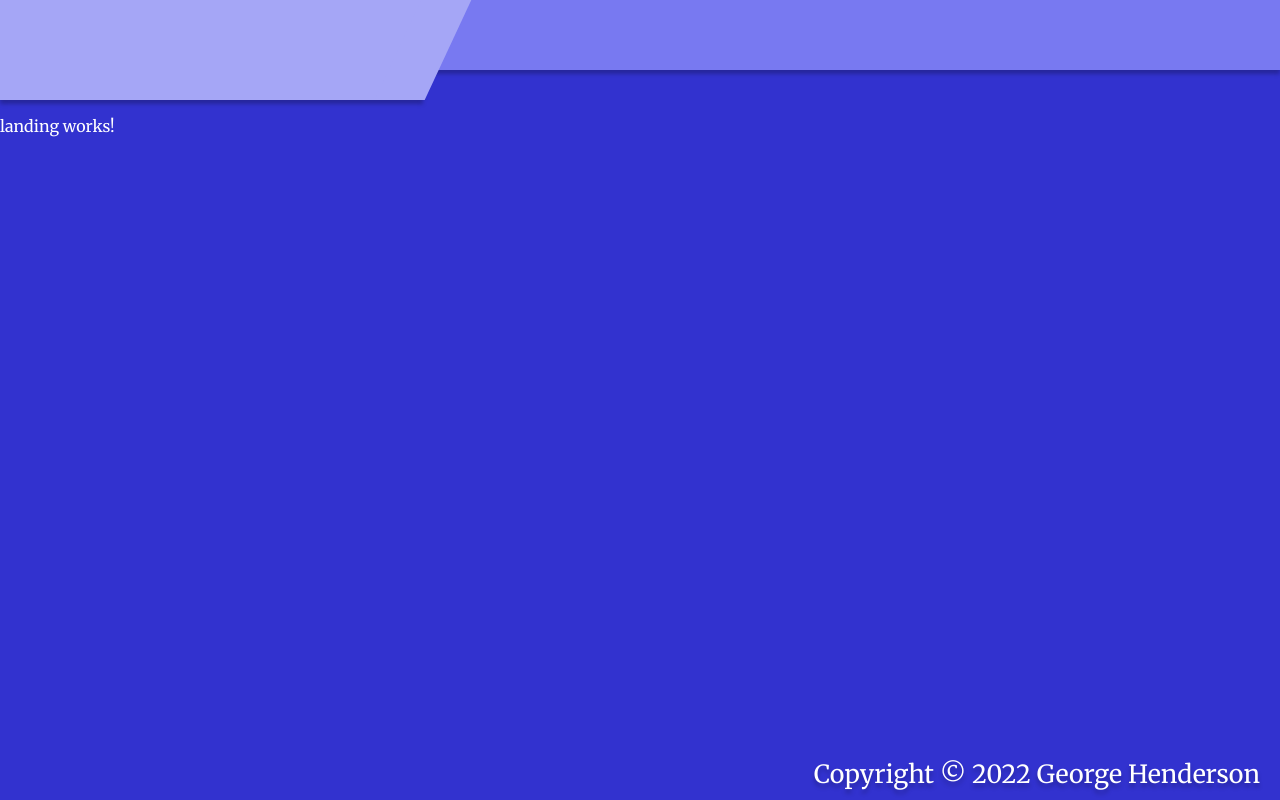
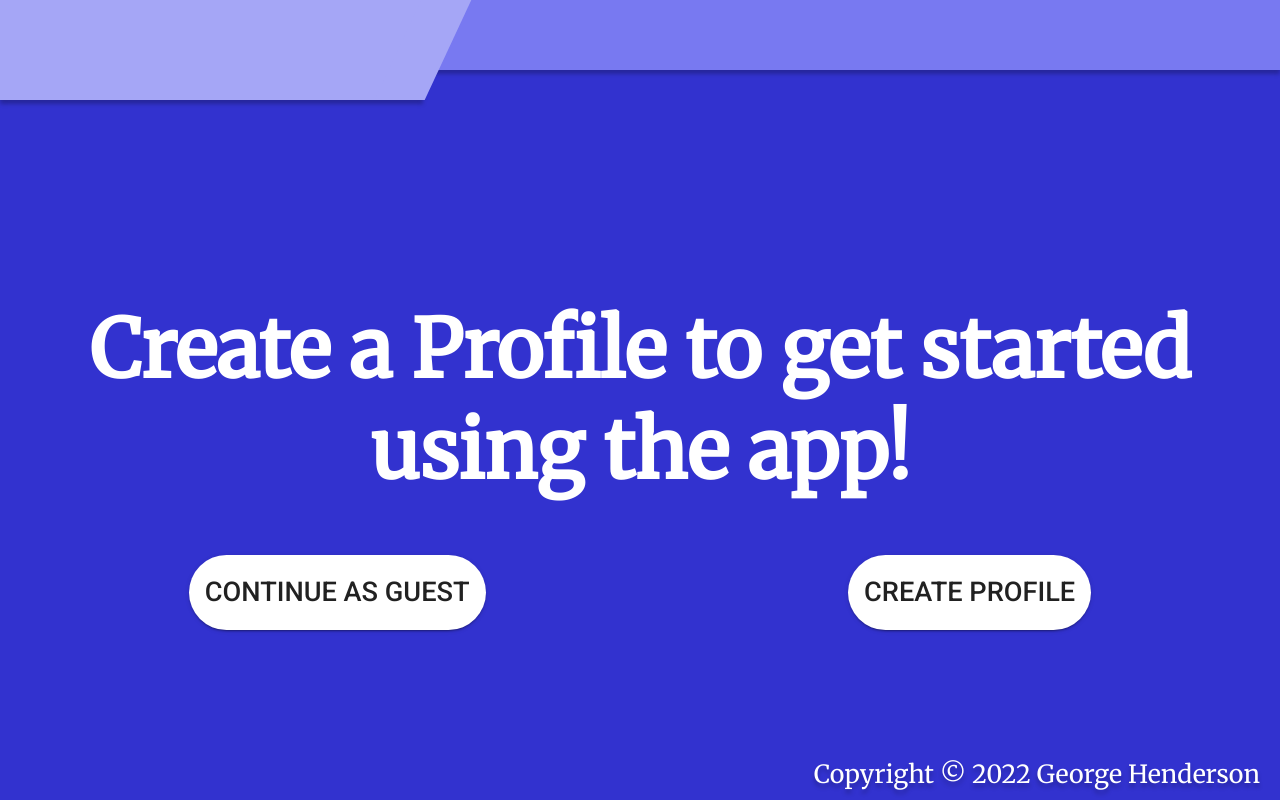
Before and after one commit to GH94GitHub/angular-chat, an Angular app: page / in a window 1280 px wide. Built offline with nearby package versions, Linux system fonts and the light colour scheme.

Commit message:
Added content to landing page

```diff
--- a/src/app/landing/landing.component.html
+++ b/src/app/landing/landing.component.html
@@ -1 +1,15 @@
-<p>landing works!</p>
+<div class="component-content" fxLayout="column">
+
+  <h1 fxFlexOffset="20px" fxFlexOffset.gt-sm="15%">Create a Profile to get started using the app!</h1>
+  <div
+    class="actions"
+    fxLayout="row"
+    fxLayout.lt-md="column"
+    fxLayoutGap="5px"
+    fxLayoutAlign="space-around"
+  >
+    <button mat-raised-button routerLink="/home">CONTINUE AS GUEST</button>
+    <button mat-raised-button routerLink="/create-profile">CREATE PROFILE</button>
+  </div>
+
+</div>
--- a/src/app/landing/landing.component.scss
+++ b/src/app/landing/landing.component.scss
@@ -0,0 +1,27 @@
+.component-content {
+  width: 50%;
+  padding: 10px;
+  margin: auto;
+  text-align: center;
+}
+
+button {
+  font-size: 1.7rem;
+  height: 75px;
+  border-radius: 50px !important;
+  transition: transform .1s;
+
+
+  &:hover {
+    -webkit-transform: scale(1.05);
+    -moz-transform: scale(1.05);
+    -ms-transform: scale(1.05);
+    transform: scale(1.05);
+  }
+}
+
+@media screen and (max-width: 1300px) {
+  .component-content {
+    width: 100%;
+  }
+}
```
